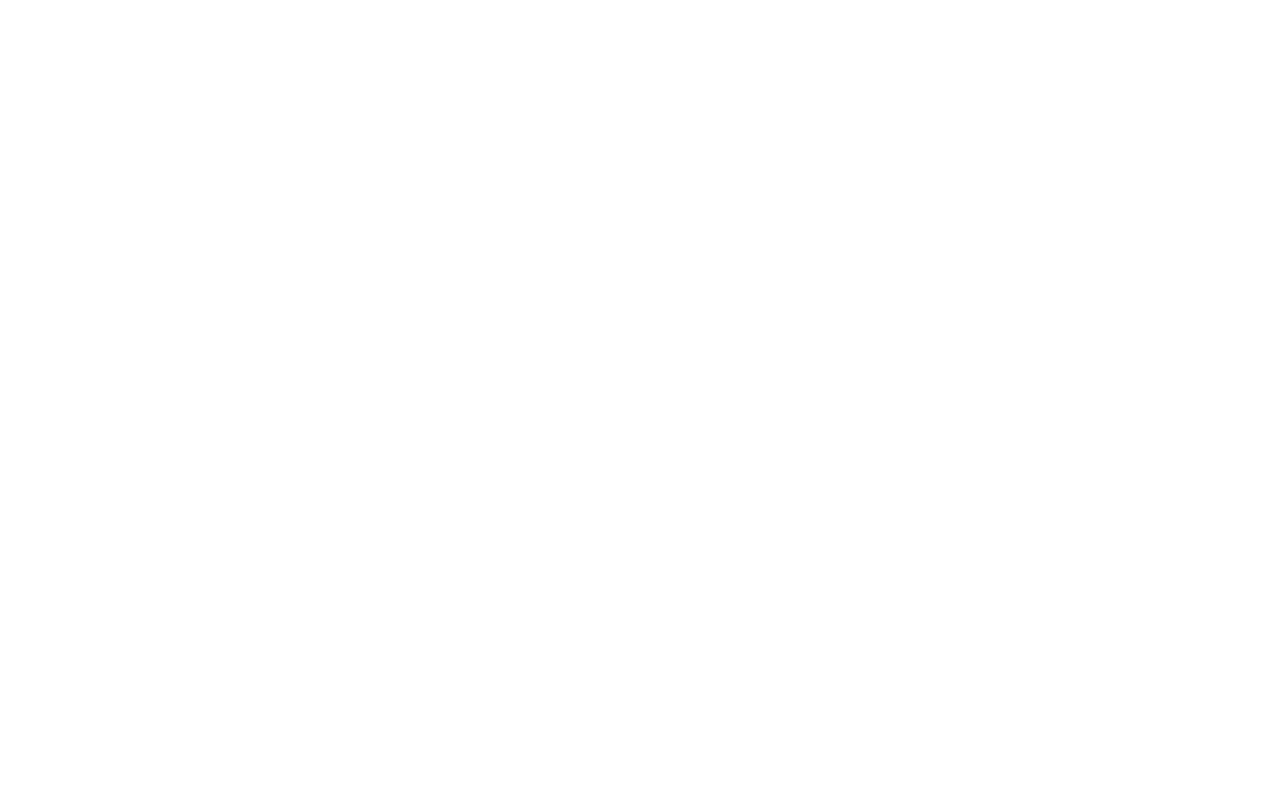
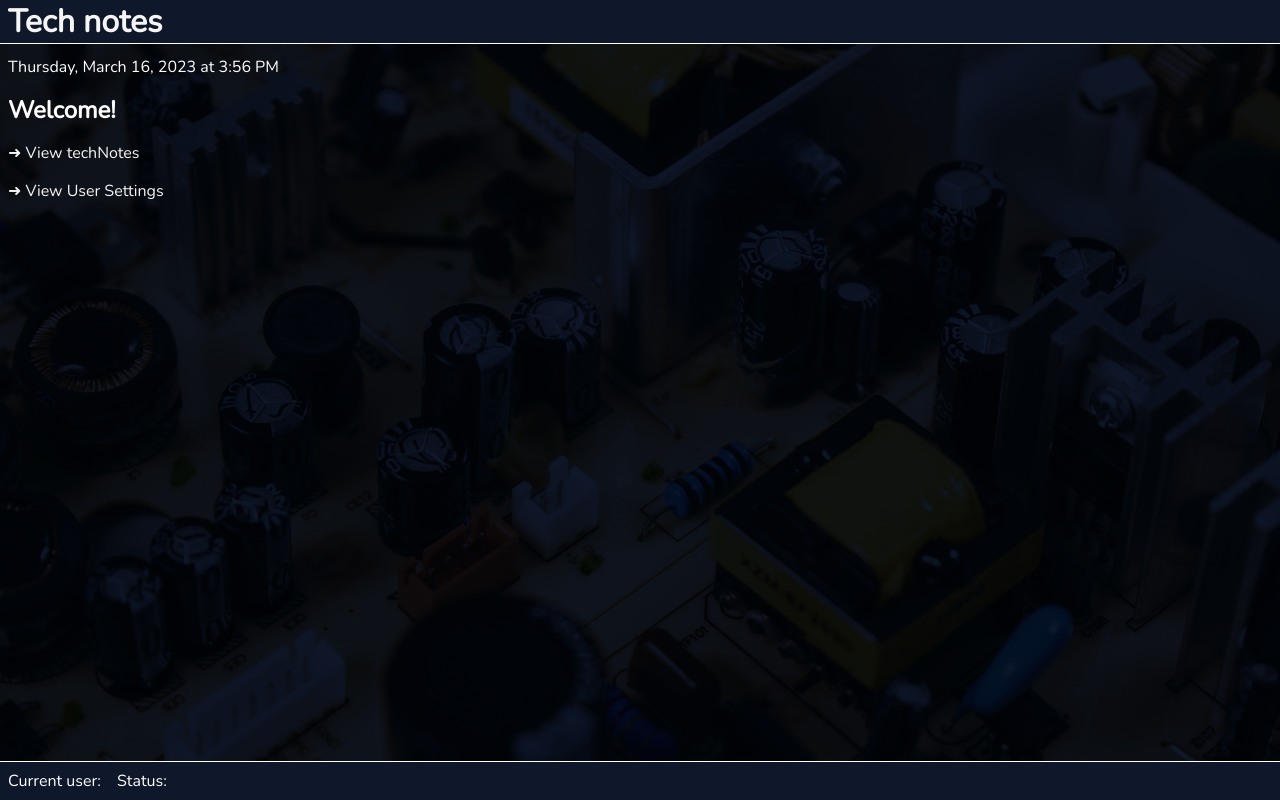
Before and after one commit to chetryJyoti/techNotes, a React (Create React App) app in the folder technotes_frontend/: page /dash in a window 1280 px wide. Before the commit this address had no page. Built offline with nearby package versions, Linux system fonts and the light colour scheme; the HTML template or start-up script is replaced by a standard one.

Commit message:
added the basic structure and routing of the app

```diff
--- a/technotes_frontend/src/App.js
+++ b/technotes_frontend/src/App.js
@@ -1,10 +1,28 @@
 import { Routes, Route } from "react-router-dom";
+import DashLayout from "./components/DashLayout";
 import Layout from "./components/Layout";
+import Login from "./features/auth/Login";
+import Public from "./components/Public";
+import Welcome from "./features/auth/Welcome";
+import NotesList from "./features/notes/NotesList";
+import UsersList from "./features/users/UsersList";
 
 function App() {
   return (
     <Routes>
-      <Route path="/" element={<Layout />}></Route>
+      <Route path="/" element={<Layout />}>
+        <Route index element={<Public />} />
+        <Route path="login" element={<Login />} />
+        <Route path="dash" element={<DashLayout />}>
+          <Route index element={<Welcome />} />
+          <Route path="notes">
+            <Route index element={<NotesList />} />
+          </Route>
+          <Route path="users">
+            <Route index element={<UsersList />} />
+          </Route>
+        </Route>
+      </Route>
     </Routes>
   );
 }
--- /dev/null
+++ b/technotes_frontend/src/components/DashFooter.js
@@ -0,0 +1,34 @@
+import React from "react";
+import { faHouse } from "@fortawesome/free-solid-svg-icons";
+import { useNavigate, useLocation } from "react-router-dom";
+import { FontAwesomeIcon } from "@fortawesome/react-fontawesome";
+
+function DashFooter() {
+  const navigate = useNavigate();
+  const { pathname } = useLocation();
+  const onGoHomeClicked = () => navigate("/dash");
+
+  let goHomeBtn = null;
+  if (pathname !== "/dash") {
+    goHomeBtn = (
+      <button
+        className="dash-footer__button icon-button"
+        title="Home"
+        onClick={onGoHomeClicked}
+      >
+        <FontAwesomeIcon icon={faHouse} />
+      </button>
+    );
+  }
+
+  const content = (
+    <footer className="dash-footer">
+        {goHomeBtn}
+      <p>Current user:</p>
+      <p>Status:</p>
+    </footer>
+  );
+  return content;
+}
+
+export default DashFooter;
--- /dev/null
+++ b/technotes_frontend/src/components/DashHeader.js
@@ -0,0 +1,18 @@
+import React from "react";
+import { Link } from "react-router-dom";
+function DashHeader() {
+  const content = (
+    <header className="dash-header">
+      <div className="dash-header__container">
+        <Link to="/dash">
+          <h1 className="dash-header__title">Tech notes</h1>
+        </Link>
+
+        <nav className="dash-header__nav"></nav>
+      </div>
+    </header>
+  )
+  return content;
+}
+
+export default DashHeader;
--- /dev/null
+++ b/technotes_frontend/src/components/DashLayout.js
@@ -0,0 +1,18 @@
+import React from "react";
+import { Outlet } from "react-router-dom";
+import DashFooter from "./DashFooter";
+import DashHeader from "./DashHeader";
+
+function DashLayout() {
+  return (
+    <>
+      <DashHeader />
+      <div className="dash-container">
+        <Outlet />
+      </div>
+      <DashFooter />
+    </>
+  );
+}
+
+export default DashLayout;
--- /dev/null
+++ b/technotes_frontend/src/components/Public.js
@@ -0,0 +1,47 @@
+import { Link } from "react-router-dom";
+
+import React from "react";
+
+function Public() {
+  const content = (
+    <section className="public">
+    <header>
+      <h1>
+        Where Tech Meets Expertise: <span className="nowrap">Dan D. Repairs</span>
+      </h1>
+      <p>Expert solutions for all your tech needs</p>
+    </header>
+    <main className="public__main">
+      <p>
+        Located in Beautiful Downtown Foo City, Dan D. Repairs offers top-quality tech repair services backed by over 10 years of experience in the industry.
+      </p>
+      <h2>Our Services</h2>
+      <ul>
+        <li>Screen replacement for phones, tablets, and laptops</li>
+        <li>Battery replacement for phones, tablets, and laptops</li>
+        <li>Hardware repair for laptops and desktops</li>
+        <li>Virus removal and system cleanup</li>
+      </ul>
+      <h2>What Our Customers Say</h2>
+      <blockquote>"Dan D. Repairs saved my laptop! The staff were friendly, knowledgeable, and got the job done quickly. Highly recommend!" - Jane S.</blockquote>
+      <address className="public__addr">
+        Dan D. Repairs
+        <br />
+        555 Foo Drive
+        <br />
+        Foo City, CA 12345
+        <br />
+        <a href="tel:+15555555555">(555) 555-5555</a>
+      </address>
+      <br />
+      <p>Owner: Dan Davidson</p>
+    </main>
+      <footer>
+        <Link to="/login">Employee Login</Link>
+      </footer>
+    </section>
+  );
+  return content;
+}
+
+export default Public;
--- /dev/null
+++ b/technotes_frontend/src/features/auth/Login.js
@@ -0,0 +1,9 @@
+import React from 'react'
+
+function Login() {
+  return (
+    <div>Login comming soon</div>
+  )
+}
+
+export default Login
--- /dev/null
+++ b/technotes_frontend/src/features/auth/Welcome.js
@@ -0,0 +1,35 @@
+import React from "react";
+import { Link } from "react-router-dom";
+
+function Welcome() {
+  const options = {
+    weekday: "long",
+    year: "numeric",
+    month: "long",
+    day: "numeric",
+    hour: "numeric",
+    minute: "numeric",
+    hour12: true,
+  };
+  const currentDate = new Date().toLocaleDateString('en-US', options);
+
+
+  const content = (
+    <section className="welcome">
+      <p>{currentDate}</p>
+
+      <h1>Welcome!</h1>
+
+      <p>
+        <Link to="/dash/notes">View techNotes</Link>
+      </p>
+
+      <p>
+        <Link to="/dash/users">View User Settings</Link>
+      </p>
+    </section>
+  );
+  return content;
+}
+
+export default Welcome;
--- /dev/null
+++ b/technotes_frontend/src/features/notes/NotesList.js
@@ -0,0 +1,9 @@
+import React from 'react'
+
+function NotesList() {
+  return (
+    <div>NotesList</div>
+  )
+}
+
+export default NotesList
--- /dev/null
+++ b/technotes_frontend/src/features/users/UsersList.js
@@ -0,0 +1,9 @@
+import React from 'react'
+
+function UsersList() {
+  return (
+    <div>UsersList</div>
+  )
+}
+
+export default UsersList
--- a/technotes_frontend/src/index.css
+++ b/technotes_frontend/src/index.css
@@ -1,13 +1,179 @@
-body {
+@import url('https://fonts.googleapis.com/css2?family=Nunito&display=swap');
+
+* {
   margin: 0;
-  font-family: -apple-system, BlinkMacSystemFont, 'Segoe UI', 'Roboto', 'Oxygen',
-    'Ubuntu', 'Cantarell', 'Fira Sans', 'Droid Sans', 'Helvetica Neue',
-    sans-serif;
-  -webkit-font-smoothing: antialiased;
-  -moz-osx-font-smoothing: grayscale;
+  padding: 0;
+  box-sizing: border-box;
 }
 
-code {
-  font-family: source-code-pro, Menlo, Monaco, Consolas, 'Courier New',
-    monospace;
+/* || VARIABLES */
+
+:root {
+  /* COLORS */
+  --BGCOLOR: #0F172A;
+  --BORDER-COLOR: #FFF;
+  --COLOR: #FFF;
+  --ERROR: firebrick;
+  --INACTIVE: lightgray;
+  --LINK-COLOR: whitesmoke;
+  --LINK-HOVER: rgba(245, 245, 245, 0.9);
+  --NOTE-BGCOLOR: hsla(240, 64%, 27%, 0.65);
+  --STATUS-COMPLETE: limegreen;
+  --STATUS-OPEN: firebrick;
+  --TABLE-BGCOLOR: #FFF;
+  --TABLE-COLOR: #000;
 }
+
+/* || UTILITY CLASSES */
+.errmsg {
+  display: inline-block;
+  background-color: var(--TABLE-BGCOLOR);
+  color: var(--ERROR);
+  padding: 0.25em;
+  margin-bottom: 0.5em;
+}
+
+.nowrap {
+  white-space: nowrap;
+}
+
+.icon-button {
+  width: 48px;
+  height: 48px;
+  font-size: 2.5rem;
+  background-color: transparent;
+  border: none;
+  color: var(--COLOR);
+  display: grid;
+  place-content: center;
+}
+
+.icon-button:hover,
+.icon-button:focus-visible {
+  transform: scale(1.2);
+}
+
+.icon-button[disabled] {
+  visibility: hidden;
+}
+
+/* || GENERAL STYLES */
+
+body {
+  font-family: 'Nunito', sans-serif;
+  min-height: 100vh;
+  background-color: var(--BGCOLOR);
+  color: var(--COLOR);
+  background-image: url('./assets/backround.jpg');
+  background-size: cover;
+  background-position: top right;
+  background-blend-mode: multiply;
+}
+
+input,
+button,
+textarea,
+select {
+  font: inherit;
+}
+
+#root {
+  /* React root div */
+  min-height: 100vh;
+  display: flex;
+  flex-flow: column nowrap;
+}
+
+a {
+  text-decoration: none;
+}
+
+a,
+a:visited {
+  color: var(--LINK-COLOR);
+}
+
+a:hover,
+a:focus-visible {
+  color: var(--LINK-HOVER);
+}
+
+/* || PAGES */
+
+.public,
+.welcome {
+  display: flex;
+  flex-direction: column;
+  gap: 1rem;
+}
+
+.public {
+  padding: 1em;
+  flex-grow: 1;
+}
+
+.public__main,
+.login {
+  flex-grow: 1;
+  border-top: 2px solid var(--BORDER-COLOR);
+  border-bottom: 2px solid var(--BORDER-COLOR);
+  padding: 1em 0;
+}
+
+.public__addr {
+  margin-top: 1em;
+}
+
+.welcome a::before {
+  content: "➜ "
+}
+
+/* || DASH HEADER, CONTAINER & FOOTER */
+
+.dash-header {
+  position: sticky;
+  top: 0;
+  z-index: 1;
+  background-color: var(--BGCOLOR);
+  padding: 0 0.5em;
+  border-bottom: 1px solid var(--BORDER-COLOR);
+}
+
+.dash-header__container {
+  display: flex;
+  flex-flow: row nowrap;
+  justify-content: space-between;
+  align-items: center;
+}
+
+.dash-header__nav {
+  display: flex;
+  flex-flow: row nowrap;
+  justify-content: flex-end;
+  gap: 0.5em;
+}
+
+.dash-container {
+  padding: 0.75em 0.5em 0.5em;
+  flex-grow: 1;
+}
+
+.dash-footer {
+  font-size: 1rem;
+  position: sticky;
+  bottom: 0;
+  z-index: 1;
+  background-color: var(--BGCOLOR);
+  padding: 0.5em;
+  border-top: 1px solid var(--BORDER-COLOR);
+  display: flex;
+  flex-flow: row nowrap;
+  justify-content: flex-start;
+  gap: 1em;
+}
+
+.dash-footer__button {
+  font-size: 1rem;
+  width: auto;
+  height: auto;
+}
```
Also changed, not shown: technotes_frontend/src/assets/backround.jpg (added).
